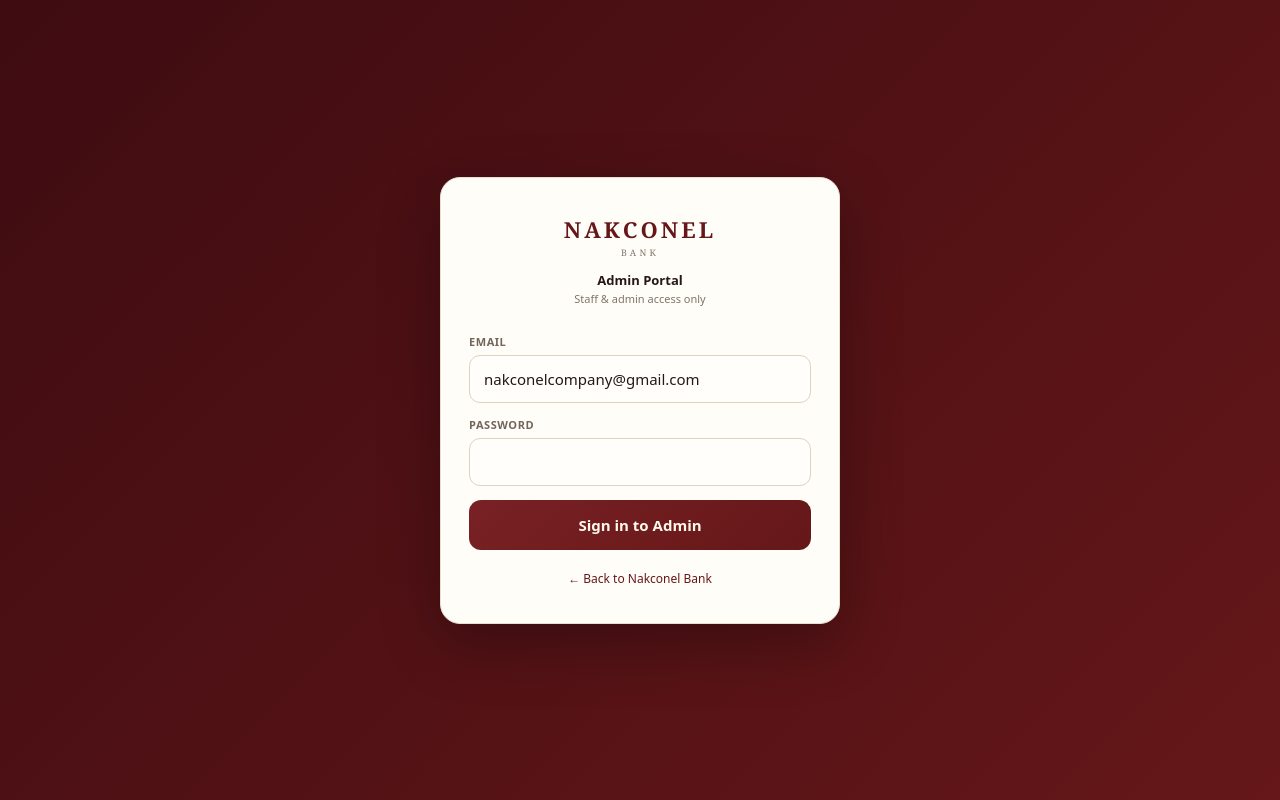
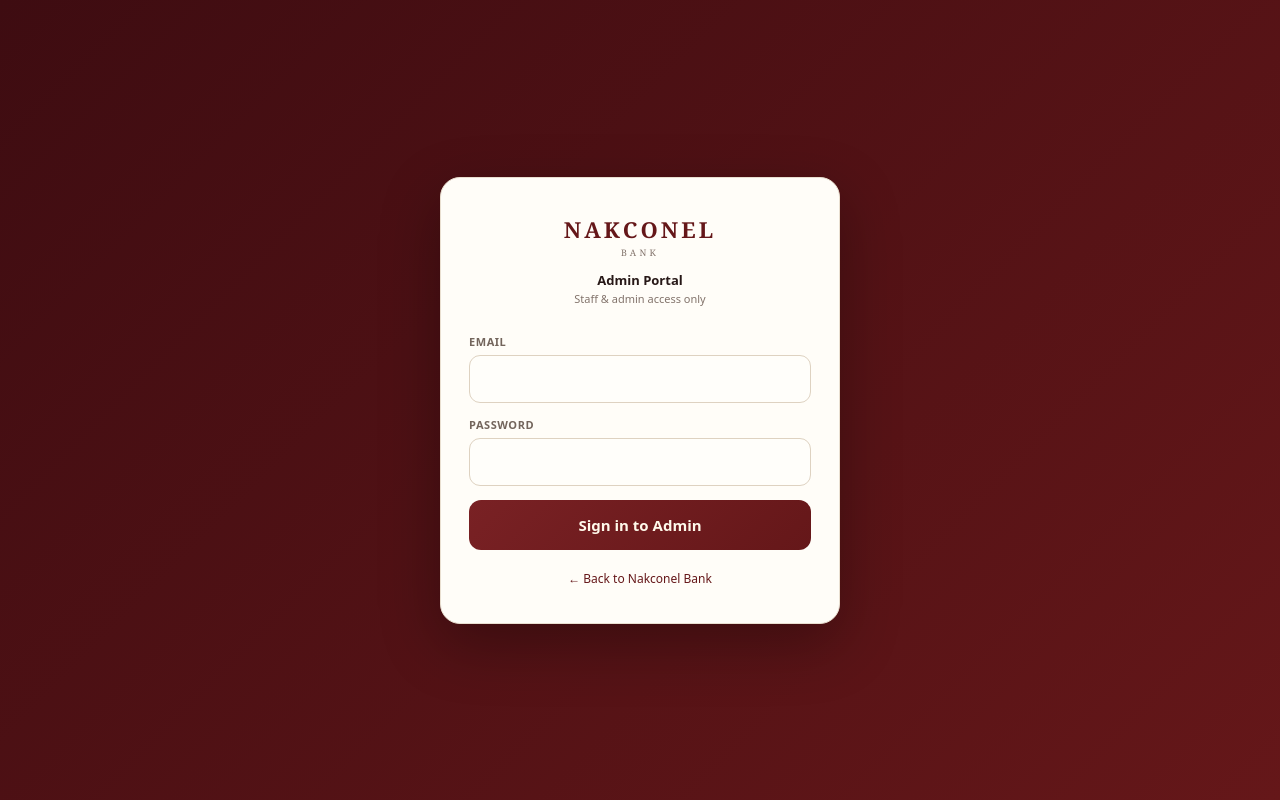
Before and after one commit to nakconelcompany-ai/nakconel-bank, a Next.js app: page /admin/login in a window 1280 px wide. Built offline with nearby package versions, Linux system fonts and the light colour scheme.

Commit message:
ui(admin): remove prefilled admin email from login form

```diff
--- a/src/app/admin/login/page.tsx
+++ b/src/app/admin/login/page.tsx
@@ -4,7 +4,7 @@ import { useRouter } from 'next/navigation';
 
 export default function AdminLoginPage() {
   const router   = useRouter();
-  const [email, setEmail]       = useState('nakconelcompany@gmail.com');
+  const [email, setEmail]       = useState('');
   const [password, setPassword] = useState('');
   const [err, setErr]           = useState('');
   const [loading, setLoading]   = useState(false);
```
